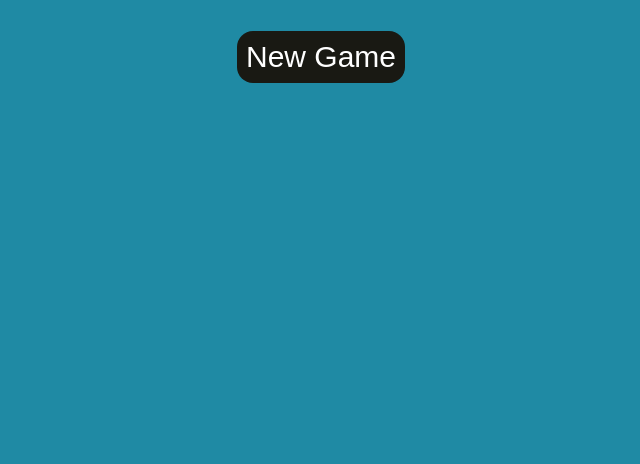
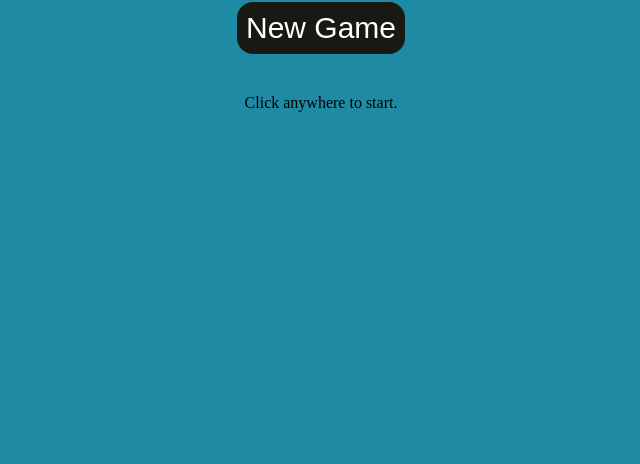
Before and after one commit to Tanishq-0308/Tic-Tac-Toe-html-css-js-, a plain HTML site: page index.html in a window 1280 px wide. Shown: the part 336-800 px from the top of the page, without its empty margins (319-959 px from the left). Drawn offline with Linux system fonts and the light colour scheme.

Commit message:
Update index.html

```diff
--- a/index.html
+++ b/index.html
@@ -10,6 +10,7 @@
     <div class="main">
         <h1>Tic Tac Toe</h1>
         <button class="newGame">New Game</button>
+        <p>Click anywhere to start.</p>
     </div>
     <div class="container hide">
         <div class="head">
```
